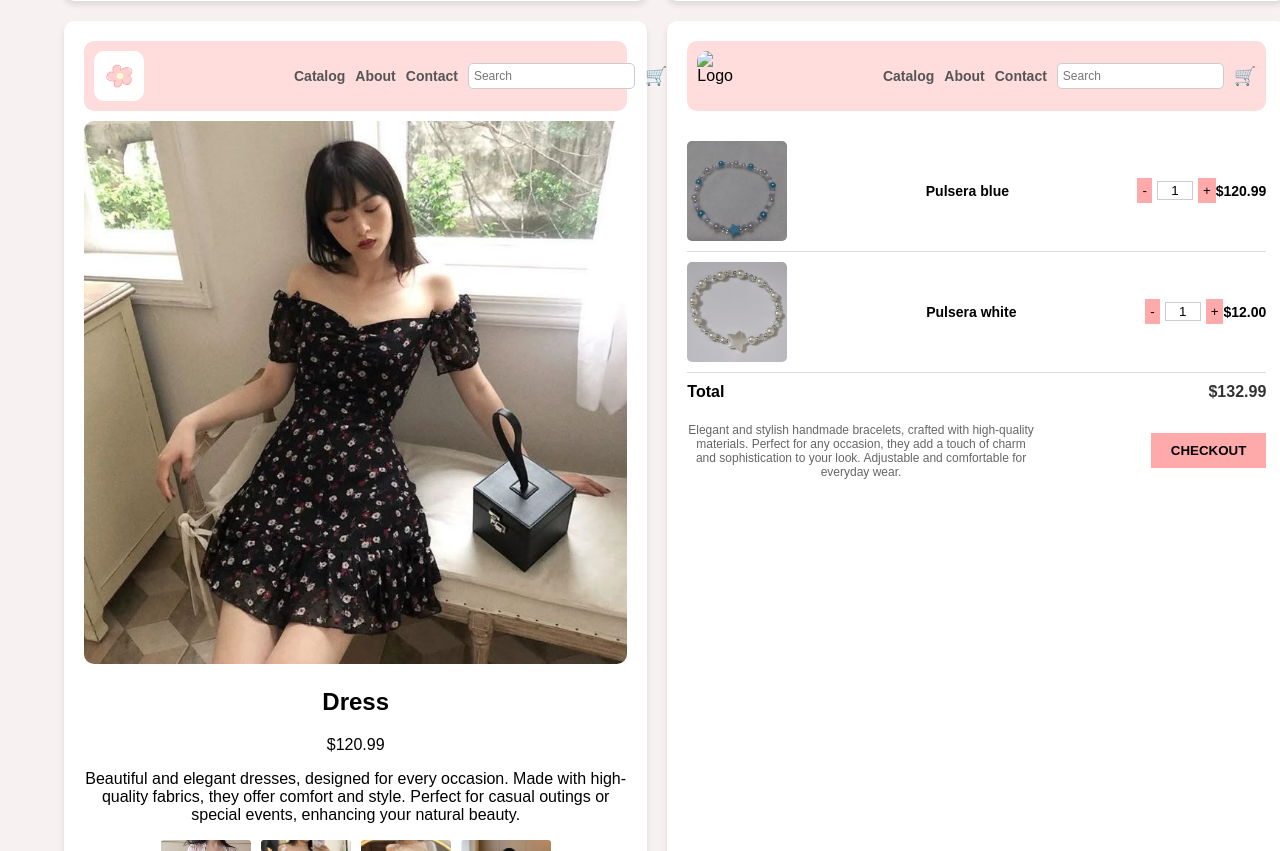
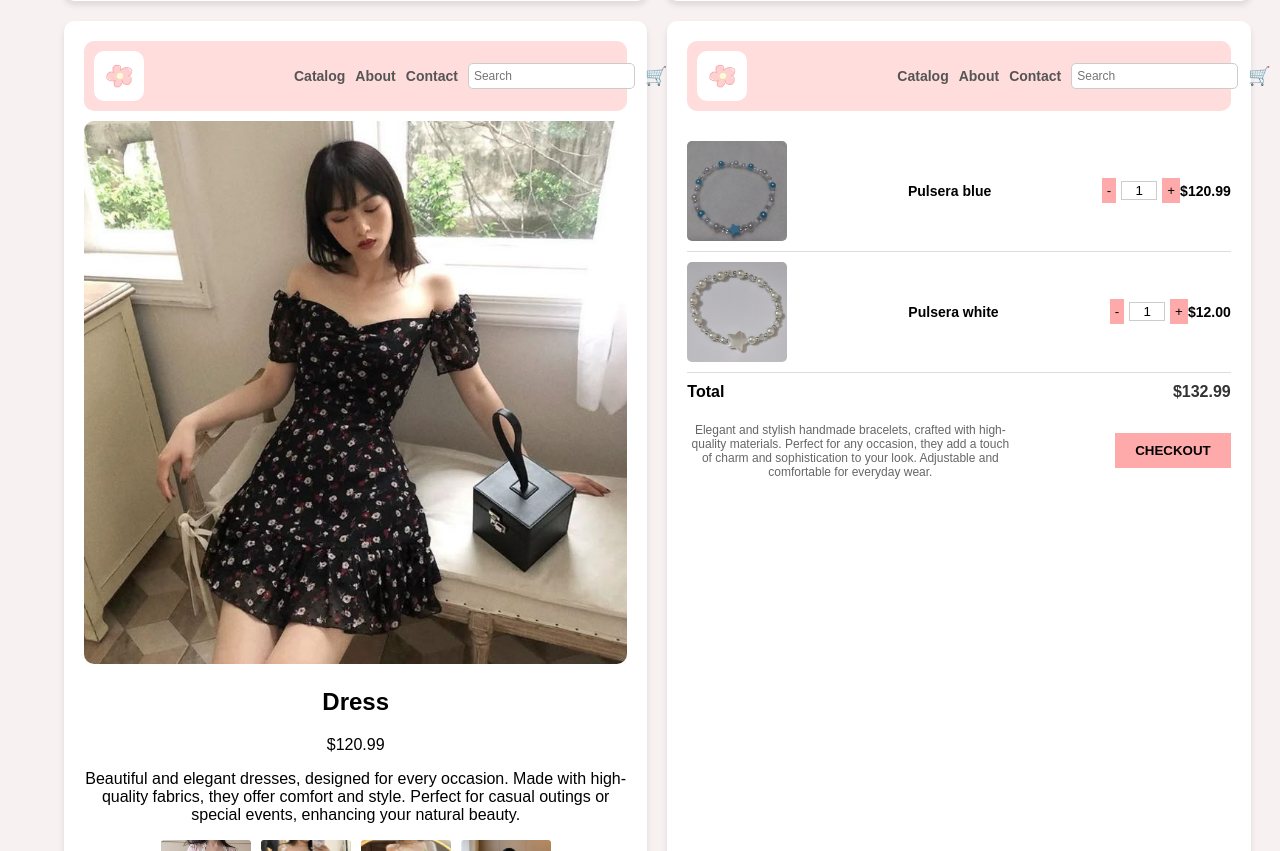
Before and after one commit to hixnoa/Taller4webI, a plain HTML site: page html/ejercicio2.html in a window 1280 px wide. Shown: the part 870-1721 px from the top of the page. Drawn offline with Linux system fonts and the light colour scheme.

Commit message:
Segundos cambios guardados

```diff
--- a/html/ejercicio2.html
+++ b/html/ejercicio2.html
@@ -113,7 +113,7 @@
             </div>
             <div class="box">
                 <div class="header">
-                    <img src="logo.png" alt="Logo" class="logo">
+                    <img src="../recursos/icoonlogo.jpeg" alt="Logo" class="logo">
                     <nav>
                         <a href="#">Catalog</a>
                         <a href="#">About</a>
```
